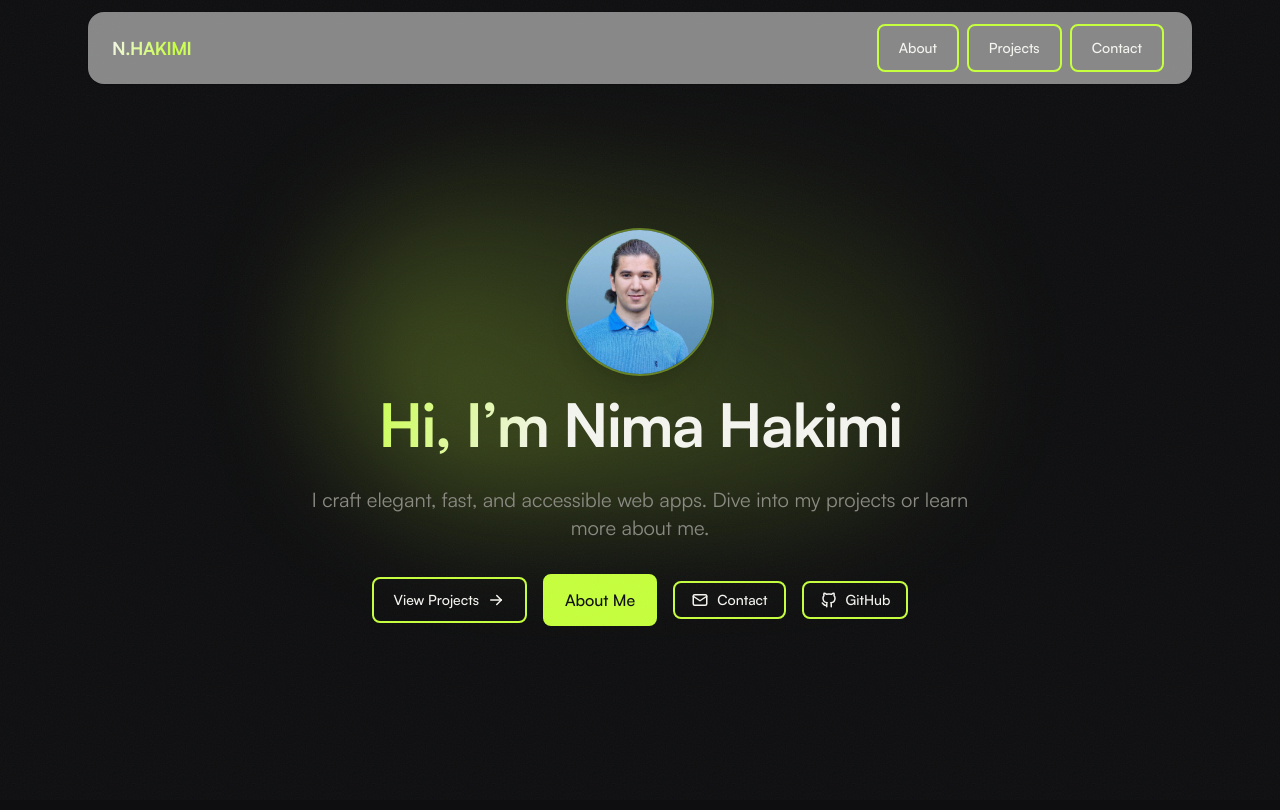
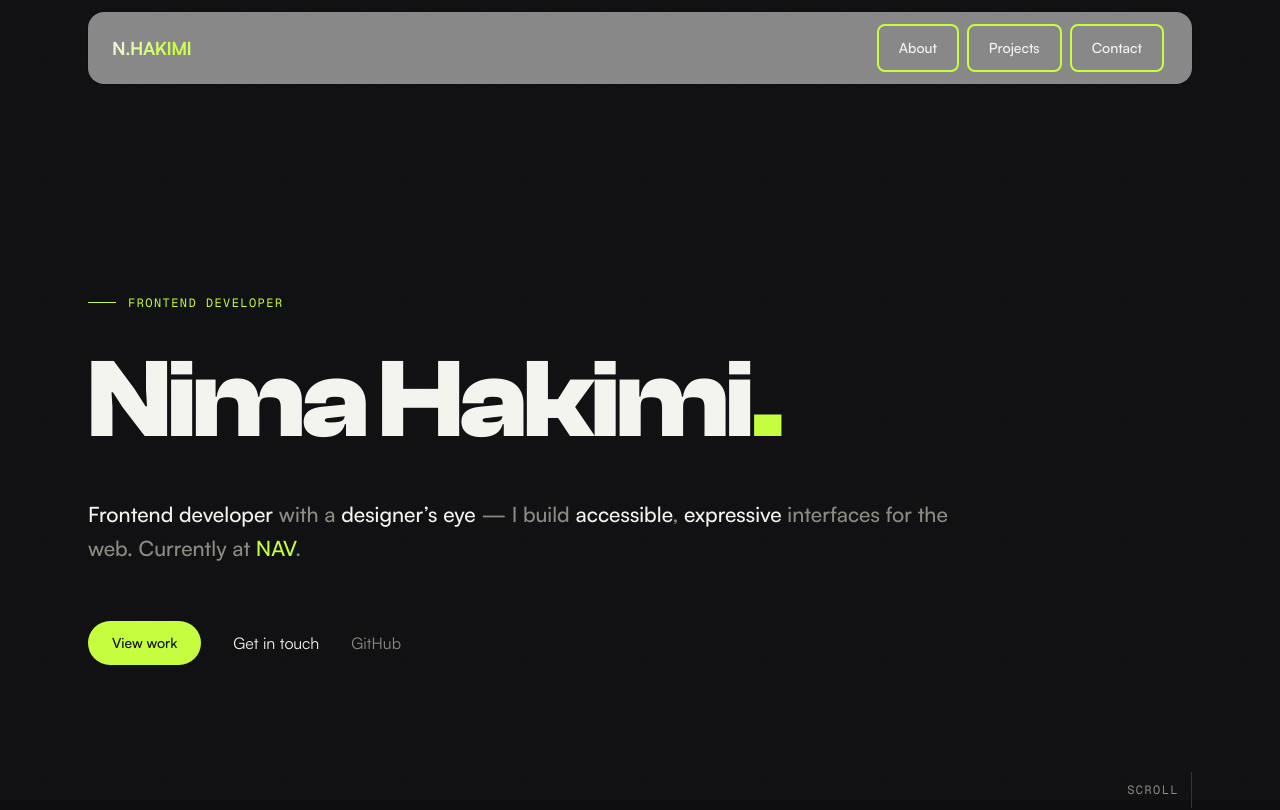
Before and after one commit to nimkimi/hackimi, a Next.js app: page / in a window 1280 px wide. Shown: the top 810 px of the page. Built offline with nearby package versions, Linux system fonts and the light colour scheme.

Commit message:
feat(home): hero with masked name + developer-first positioning

```diff
--- a/src/app/page.tsx
+++ b/src/app/page.tsx
@@ -1,59 +1,89 @@
-import Image from 'next/image';
-import Link from 'next/link';
 import { buildPageMetadata } from '@/lib/metadata';
-import { IconArrowRight, IconBrandGithub, IconMail } from '@tabler/icons-react';
+import Reveal from '@/components/motion/Reveal';
+import MagneticButton from '@/components/motion/MagneticButton';
+import UnderlineLink from '@/components/motion/UnderlineLink';
 
 export const metadata = buildPageMetadata({
   title: 'Portfolio',
-  description: 'Discover the work, skills, and contact information of frontend developer Nima Hakimi.',
+  description:
+    'Discover the work, skills, and contact information of frontend developer Nima Hakimi.',
   path: '/',
 });
 
 export default function Home() {
   return (
-    <section className="flex min-h-[75vh] flex-col items-center justify-center text-center gap-8 max-w-4xl mx-auto">
-      <div className="relative animate-fade-in-up" style={{ animationDelay: '80ms' }}>
-        <div className="absolute -inset-12 rounded-full bg-gradient-to-tr from-accent/35 to-transparent dark:from-accent/25 blur-3xl" />
-        <div className="relative h-28 w-28 sm:h-36 sm:w-36 mx-auto mb-5 rounded-full overflow-hidden ring-2 ring-accent/40 dark:ring-accent/40 shadow-xl">
-          <Image src="/nima.JPG" alt="Nima Hakimi" fill className="object-cover" priority />
+    <>
+      <section
+        id="top"
+        className="relative flex min-h-[88svh] flex-col justify-center py-24"
+      >
+        {/* Eyebrow */}
+        <div className="mb-[clamp(1.25rem,4vh,2.5rem)] flex items-center gap-3">
+          <span aria-hidden className="h-px w-7 bg-accent" />
+          <span className="mono-label text-accent">Frontend Developer</span>
         </div>
-        <h1 className="relative text-4xl sm:text-6xl font-extrabold tracking-tight">
-          <span className="bg-clip-text text-transparent bg-[linear-gradient(110deg,theme(colors.ink)_0%,theme(colors.ink)_40%,theme(colors.accent)_60%,theme(colors.ink)_80%)] bg-[length:200%_100%] animate-[shimmer_4s_ease_infinite]">
-            Hi, I’m Nima Hakimi
+
+        {/* Name headline — masked reveal target lives in `data-hero-line` */}
+        <h1
+          className="font-display font-bold tracking-tight leading-[1.02]"
+          style={{ fontSize: 'clamp(2.75rem, 9vw, 7rem)' }}
+        >
+          <span className="block overflow-hidden">
+            <span data-hero-line className="block will-change-transform">
+              Nima Hakimi<span className="text-accent">.</span>
+            </span>
           </span>
         </h1>
-      </div>
 
-      <p
-        className="animate-fade-in-up text-lg sm:text-xl text-muted dark:text-muted max-w-2xl"
-        style={{ animationDelay: '160ms' }}
-      >
-        I craft elegant, fast, and accessible web apps. Dive into my projects or learn more about me.
-      </p>
+        {/* Positioning line */}
+        <Reveal delay={0.1} className="mt-[clamp(1.5rem,5vh,3rem)]">
+          <p className="measure text-[clamp(1rem,2.1vw,1.3125rem)] font-medium leading-relaxed text-muted">
+            <span className="text-ink">Frontend developer</span> with a{' '}
+            <span className="text-ink">designer&rsquo;s eye</span> — I build{' '}
+            <span className="text-ink">accessible</span>,{' '}
+            <span className="text-ink">expressive</span> interfaces for the web.
+            Currently at <span className="text-accent">NAV</span>.
+          </p>
+        </Reveal>
 
-      <div
-        className="animate-fade-in-up flex flex-wrap items-center justify-center gap-3 sm:gap-4"
-        style={{ animationDelay: '220ms' }}
-      >
-        <Link href="/projects" className="btn btn-outline">
-          <span className="flex items-center gap-2 leading-none">
-            View Projects <IconArrowRight size={18} className="shrink-0" aria-hidden="true" />
+        {/* CTA row */}
+        <Reveal delay={0.2} className="mt-[clamp(2rem,7vh,3.5rem)]">
+          <div className="flex flex-wrap items-center gap-x-8 gap-y-4">
+            <MagneticButton href="#work">View work</MagneticButton>
+            <UnderlineLink href="#contact">Get in touch</UnderlineLink>
+            <UnderlineLink
+              href="https://github.com/nimkimi"
+              target="_blank"
+              rel="noreferrer"
+              className="text-muted"
+            >
+              GitHub
+            </UnderlineLink>
+          </div>
+        </Reveal>
+
+        {/* Scroll cue */}
+        <div
+          aria-hidden
+          className="pointer-events-none absolute bottom-6 right-0 hidden items-center gap-3 sm:flex"
+        >
+          <span className="mono-label">Scroll</span>
+          <span className="relative h-9 w-px overflow-hidden bg-white/15">
+            <span className="absolute left-0 top-0 h-full w-px animate-scroll-cue bg-accent" />
           </span>
-        </Link>
-        <Link href="/about" className="btn btn-accent">
-          About Me
-        </Link>
-        <a href="/contact" className="btn btn-outline px-4 py-2">
-          <span className="flex items-center gap-2 leading-none">
-            <IconMail size={18} className="shrink-0" aria-hidden="true" /> Contact
-          </span>
-        </a>
-        <a href="https://github.com/nimkimi" target="_blank" rel="noreferrer" className="btn btn-outline px-4 py-2">
-          <span className="flex items-center gap-2 leading-none">
-            <IconBrandGithub size={18} className="shrink-0" aria-hidden="true" /> GitHub
-          </span>
-        </a>
-      </div>
-    </section>
+        </div>
+      </section>
+
+      {/* Anchor placeholders — filled by later tasks */}
+      <section id="work" className="scroll-mt-24 py-24">
+        <h2 className="mono-label">Selected Work</h2>
+      </section>
+      <section id="playground" className="scroll-mt-24 py-24">
+        <h2 className="mono-label">Playground</h2>
+      </section>
+      <section id="contact" className="scroll-mt-24 py-24">
+        <h2 className="mono-label">Get in touch</h2>
+      </section>
+    </>
   );
 }
--- a/tailwind.config.ts
+++ b/tailwind.config.ts
@@ -39,12 +39,17 @@ const config: Config = {
           '0%': { width: '0%' },
           '100%': { width: '100%' },
         },
+        'scroll-cue': {
+          '0%': { transform: 'translateY(-100%)' },
+          '60%, 100%': { transform: 'translateY(100%)' },
+        },
       },
       animation: {
         'fade-in-up': 'fade-in-up 0.6s ease-out both',
         'float-slow': 'float-slow 4s ease-in-out infinite',
         'shimmer': 'shimmer 4s linear infinite',
         'toast-progress': 'toast-progress 4s linear forwards',
+        'scroll-cue': 'scroll-cue 2.2s cubic-bezier(0.16,1,0.3,1) infinite',
       },
     },
   },
```
